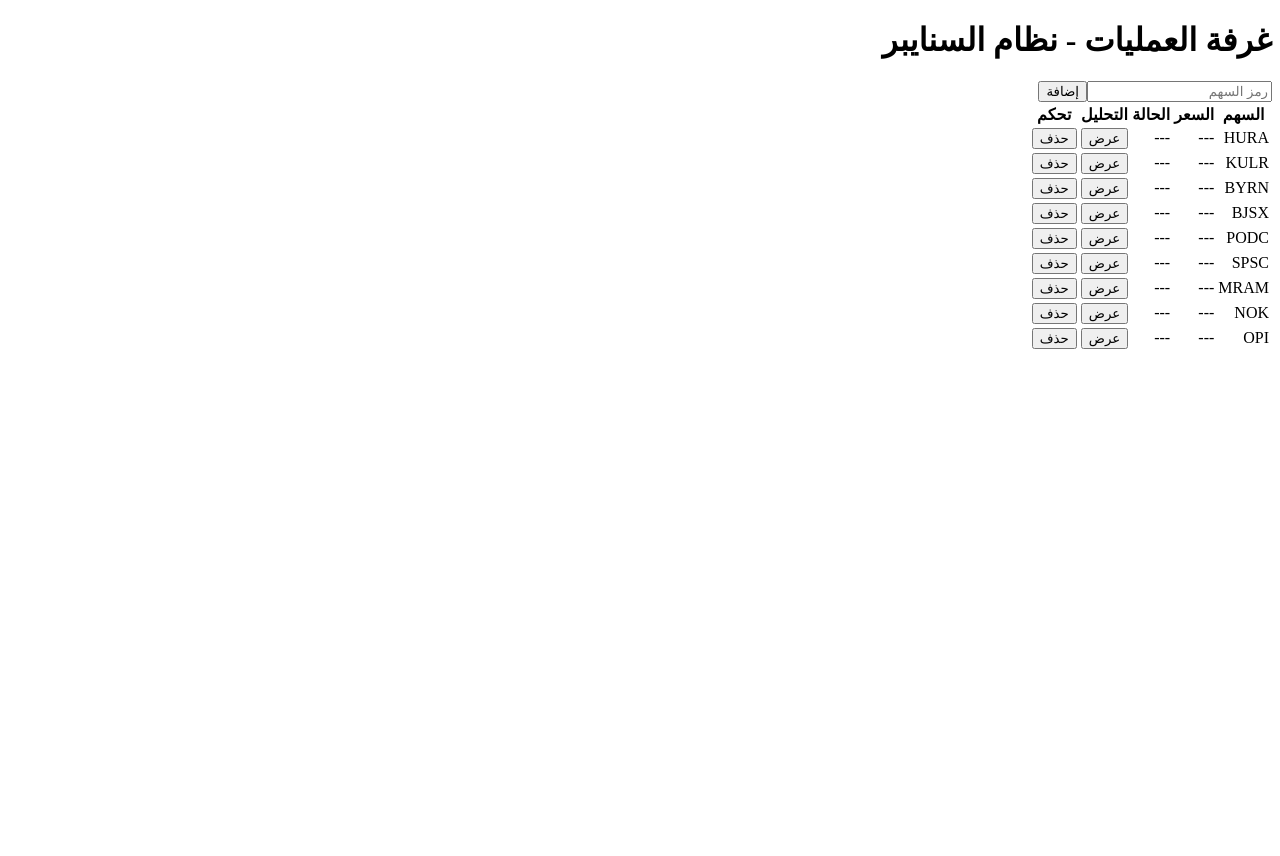
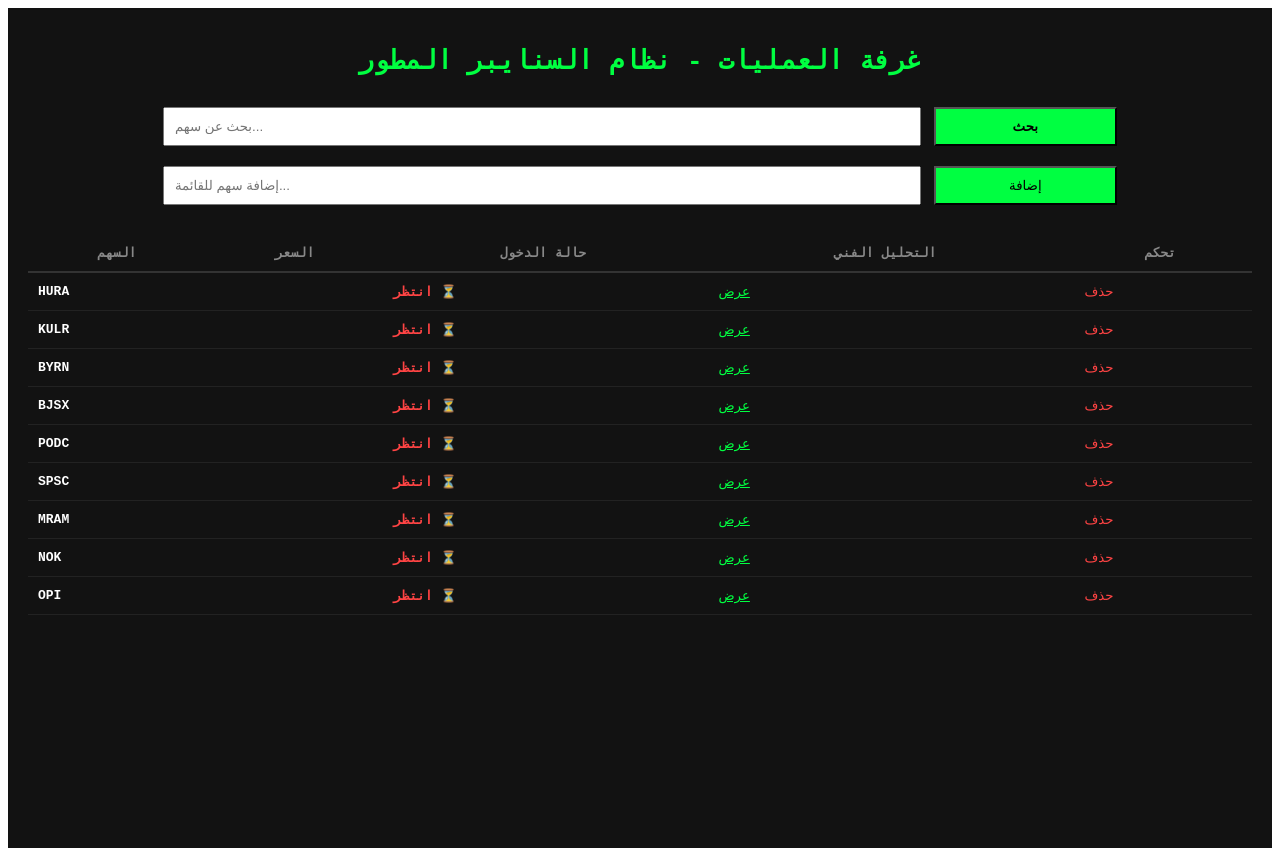
Before and after one commit to fares1040/trading-bot-pro, a Next.js app: page / in a window 1280 px wide. Before the commit the page ends 800 px from the top, so only its background shows below. Built offline with nearby package versions, Linux system fonts and the light colour scheme; no server answers.

Commit message:
Update page.jsx

```diff
--- a/app/page.jsx
+++ b/app/page.jsx
@@ -2,74 +2,87 @@
 import { useState, useEffect } from 'react';
 
 export default function Home() {
-  const [symbols, setSymbols] = useState(['HURA', 'KULR', 'BYRN', 'BJSX', 'PODC', 'SPSC', 'MRAM', 'NOK', 'OPI']);
-  const [newSymbol, setNewSymbol] = useState('');
-  const [details, setDetails] = useState({}); // لتخزين بيانات كل سهم عند الضغط
+  const [ticker, setTicker] = useState('');
+  const [newTicker, setNewTicker] = useState('');
+  const [watchData, setWatchData] = useState([]);
+  const [watchlist, setWatchlist] = useState(['HURA', 'KULR', 'BYRN', 'BJSX', 'PODC', 'SPSC', 'MRAM', 'NOK', 'OPI']);
 
   useEffect(() => {
-    const saved = localStorage.getItem('myStocks');
-    if (saved) setSymbols(JSON.parse(saved));
+    const saved = localStorage.getItem('myWatchlist');
+    if (saved) setWatchlist(JSON.parse(saved));
   }, []);
 
-  const addSymbol = () => {
-    if (newSymbol && !symbols.includes(newSymbol.toUpperCase())) {
-      const updated = [...symbols, newSymbol.toUpperCase()];
-      setSymbols(updated);
-      localStorage.setItem('myStocks', JSON.stringify(updated));
-      setNewSymbol('');
-    }
-  };
+  useEffect(() => {
+    localStorage.setItem('myWatchlist', JSON.stringify(watchlist));
+  }, [watchlist]);
 
-  const removeSymbol = (symbolToRemove) => {
-    const updated = symbols.filter(s => s !== symbolToRemove);
-    setSymbols(updated);
-    localStorage.setItem('myStocks', JSON.stringify(updated));
-  };
+  useEffect(() => {
+    const fetchData = async () => {
+      const data = await Promise.all(watchlist.map(async (s) => {
+        try {
+          const res = await fetch(`/api/analyze?symbol=${s}`);
+          return await res.json();
+        } catch { return { symbol: s, currentPrice: '---', isSuitable: false, analysis: 'خطأ في الاتصال' }; }
+      }));
+      setWatchData(data);
+    };
 
-  // وظيفة جلب البيانات عند الضغط على عرض
-  const fetchDetails = async (symbol) => {
-    try {
-      const res = await fetch(`/api/analyze?symbol=${symbol}`);
-      const data = await res.json();
-      setDetails(prev => ({ ...prev, [symbol]: data }));
-    } catch (e) { alert("خطأ في جلب البيانات"); }
+    fetchData();
+    const interval = setInterval(fetchData, 10000);
+    return () => clearInterval(interval);
+  }, [watchlist]);
+
+  const handleSearch = async () => {
+    if(!ticker) return;
+    const res = await fetch(`/api/analyze?symbol=${ticker.toUpperCase()}`);
+    const data = await res.json();
+    alert(data.analysis || "لا يوجد تحليل");
   };
 
   return (
-    <div className="min-h-screen bg-black text-white p-6" dir="rtl">
-      <h1 className="text-center text-2xl font-bold mb-8">غرفة العمليات - نظام السنايبر</h1>
+    <div style={{ backgroundColor: '#121212', color: '#fff', padding: '20px', fontFamily: 'monospace', minHeight: '100vh' }}>
+      <h1 style={{ textAlign: 'center', color: '#00ff41', marginBottom: '30px' }}>غرفة العمليات - نظام السنايبر المطور</h1>
 
-      <div className="flex gap-2 mb-8 justify-center">
-        <input
-          className="bg-white text-black p-2 border border-gray-600"
-          value={newSymbol}
-          onChange={(e) => setNewSymbol(e.target.value)}
-          placeholder="رمز السهم"
-        />
-        <button onClick={addSymbol} className="bg-white text-black px-4 py-2 font-bold">إضافة</button>
+      <div style={{ marginBottom: '20px', textAlign: 'center' }}>
+        <input onChange={(e) => setTicker(e.target.value)} placeholder="بحث عن سهم..." style={{ width: '60%', padding: '10px', color: '#000' }} />
+        <button onClick={handleSearch} style={{ width: '15%', marginLeft: '1%', padding: '10px', background: '#00ff41', cursor: 'pointer', fontWeight: 'bold' }}>بحث</button>
       </div>
 
-      <table className="w-full text-right border-collapse">
+      <div style={{ marginBottom: '30px', textAlign: 'center' }}>
+        <input onChange={(e) => setNewTicker(e.target.value)} value={newTicker} placeholder="إضافة سهم للقائمة..." style={{ padding: '10px', width: '60%', color: '#000' }} />
+        <button onClick={() => { if(newTicker) { setWatchlist([...new Set([...watchlist, newTicker.toUpperCase()])]); setNewTicker(''); } }} style={{ padding: '10px', width: '15%', marginLeft: '1%', cursor: 'pointer', background: '#00ff41' }}>إضافة</button>
+      </div>
+
+      <table style={{ width: '100%', borderCollapse: 'collapse', marginTop: '10px' }}>
         <thead>
-          <tr className="border-b border-gray-600">
-            <th className="p-3">السهم</th>
-            <th className="p-3">السعر</th>
-            <th className="p-3">الحالة</th>
-            <th className="p-3">التحليل</th>
-            <th className="p-3">تحكم</th>
+          <tr style={{ color: '#888', borderBottom: '2px solid #333' }}>
+            <th style={{ padding: '10px' }}>السهم</th>
+            <th style={{ padding: '10px' }}>السعر</th>
+            <th style={{ padding: '10px' }}>حالة الدخول</th>
+            <th style={{ padding: '10px' }}>التحليل الفني</th>
+            <th style={{ padding: '10px' }}>تحكم</th>
           </tr>
         </thead>
         <tbody>
-          {symbols.map(symbol => (
-            <tr key={symbol} className="border-b border-gray-800">
-              <td className="p-3 font-bold">{symbol}</td>
-              <td className="p-3">{details[symbol]?.price ? details[symbol].price.toFixed(2) : '---'}</td>
-              <td className="p-3">{details[symbol] ? (details[symbol].isEntrySuitable ? 'دخول ✅' : 'مستقر 🟢') : '---'}</td>
-              <td className="p-3">
-                <button onClick={() => fetchDetails(symbol)} className="bg-white text-black px-3 py-1 font-bold">عرض</button>
+          {watchData.map((s, i) => (
+            <tr
+              key={i}
+              style={{
+                borderBottom: '1px solid #222',
+                backgroundColor: s.isSuitable ? 'rgba(0, 255, 65, 0.1)' : 'transparent',
+                transition: 'background-color 0.5s ease'
+              }}
+            >
+              <td style={{ padding: '10px', fontWeight: 'bold' }}>{s.symbol}</td>
+              <td style={{ padding: '10px' }}>{s.currentPrice}</td>
+              <td style={{ color: s.isSuitable ? "#00ff41" : "#ff4444", fontWeight: 'bold', padding: '10px' }}>
+                {s.isSuitable ? "مناسب ✅" : "انتظر ⏳"}
               </td>
-              <td className="p-3">
-                <button onClick={() => removeSymbol(symbol)} className="bg-red-600 text-white px-3 py-1 font-bold">حذف</button>
+              <td style={{ padding: '10px' }}>
+                <button onClick={() => alert(s.analysis)} style={{ color: '#00ff41', background: 'none', border: 'none', cursor: 'pointer', textDecoration: 'underline' }}>عرض</button>
+              </td>
+              <td style={{ padding: '10px' }}>
+                <button onClick={() => setWatchlist(watchlist.filter(item => item !== s.symbol))} style={{ color: '#ff4444', background: 'none', border: 'none', cursor: 'pointer' }}>حذف</button>
               </td>
             </tr>
           ))}
```
